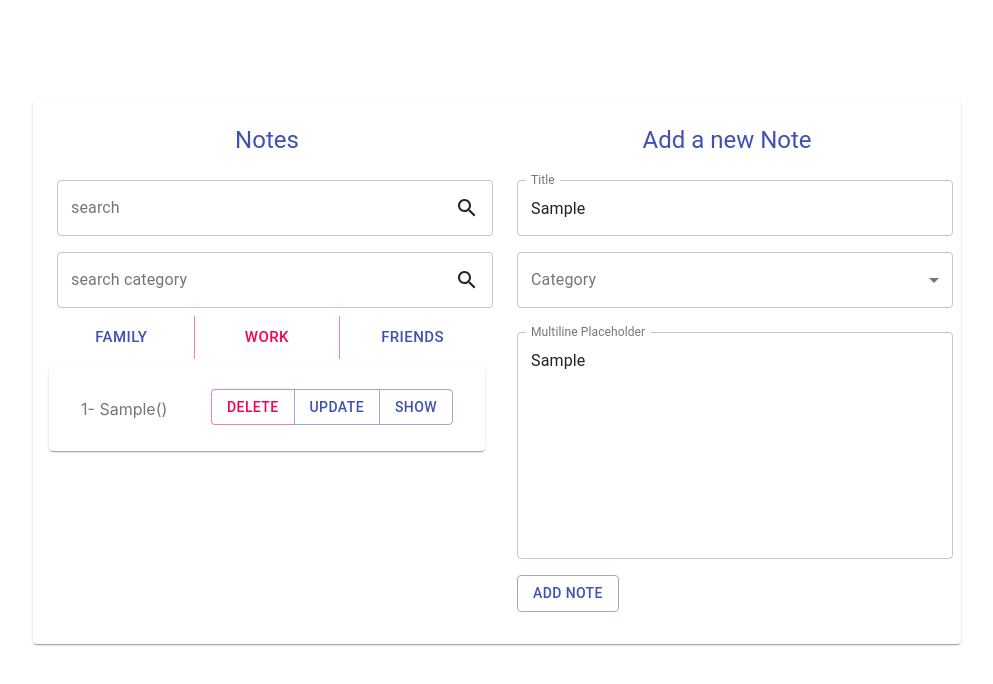
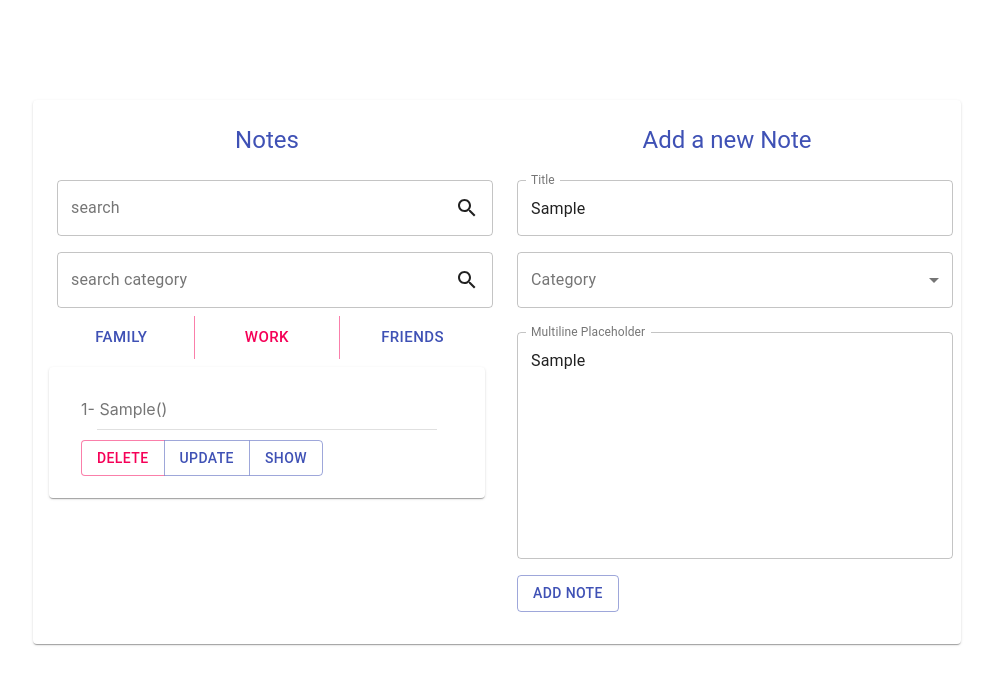
Before and after one commit to nimahkh/note_taking_app, a React (Create React App) app: page / in a window 1280 px wide. Both pictures are taken after typing "Sample", "Sample" into the empty fields and a click on the button "ADD NOTE". Shown: the top 684 px of the page, without its empty margins (143-1136 px from the left). Built offline with nearby package versions, Linux system fonts and the light colour scheme.

Commit message:
fix styles

```diff
--- a/src/components/NotesList/Note.js
+++ b/src/components/NotesList/Note.js
@@ -5,6 +5,8 @@ import Button from '@material-ui/core/Button';
 import LocalStorage from "../../Utils/localStorage"
 import {useStateValue} from '../../statemanagement'
 import ButtonGroup from '@material-ui/core/ButtonGroup';
+import Divider from '@material-ui/core/Divider';
+import Grid from '@material-ui/core/Grid';
 
 const useStyles = makeStyles(theme => ({
   paper: {
@@ -13,12 +15,12 @@ const useStyles = makeStyles(theme => ({
     marginBottom: 10
   },
   button: {
-    position:'relative',
-    top:'-10px',
-    float: 'right'
+    position: 'relative',
+    top: '10px',
   },
-  title:{
-    wordBreak: 'break-all'
+  title: {
+    wordBreak: 'break-all',
+    paddingBottom:10
   }
 }));
 
@@ -48,8 +50,11 @@ function Note(props) {
   }
 
   return (<Paper className={classes.paper}>
-    {id + 1}
-    - <span className={classes.title}>{(item.title)}({item.category})</span>
+    <Grid container="container">
+      <div className={classes.title}>{id + 1}- {(item.title)}({item.category})</div>
+    </Grid>
+    <Divider variant="middle"/>
+    <Grid container="container">
       <ButtonGroup color="primary" aria-label="outlined primary button group" className={classes.button}>
         <Button variant="outlined" color="secondary" onClick={deleteNote}>
           Delete
@@ -61,6 +66,7 @@ function Note(props) {
           Show
         </Button>
       </ButtonGroup>
+    </Grid>
   </Paper>)
 }
 
```
Lines whose indentation alone changed are shown as unchanged.
